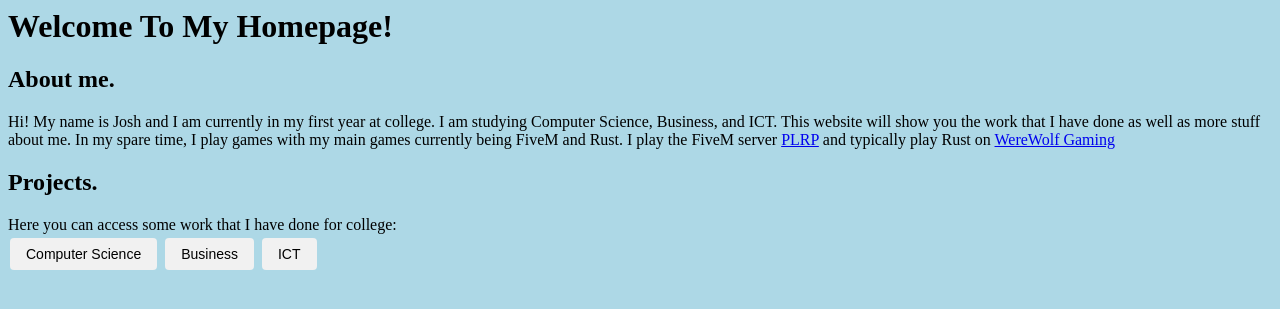
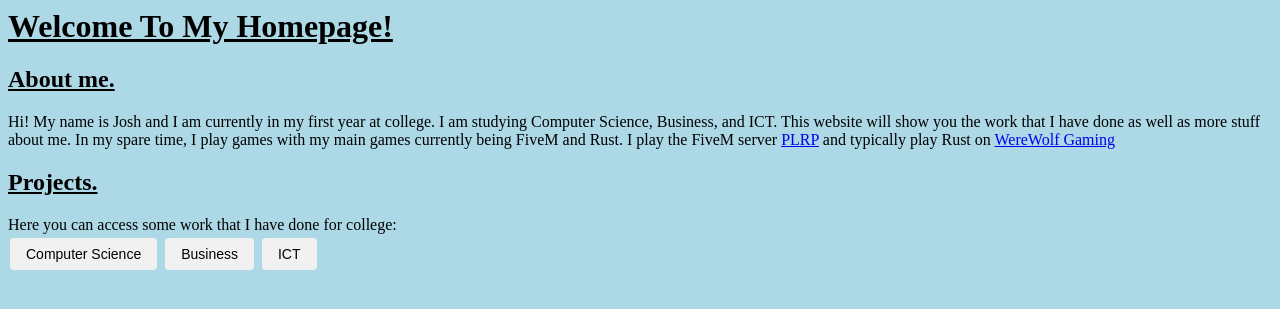
Before and after one commit to josh8880/josh8880.github.io, a PHP site: page / in a window 1280 px wide. Shown: the top 309 px of the page. Run offline with PHP 8.4, Linux system fonts and the light colour scheme.

Commit message:
text decoration

```diff
--- a/homepage.css
+++ b/homepage.css
@@ -30,3 +30,11 @@ body {
 background-color: lightblue;
 
 }
+
+#Welcome {
+  text-decoration: underline;
+}
+
+h2 {
+  text-decoration: underline;
+}
```
